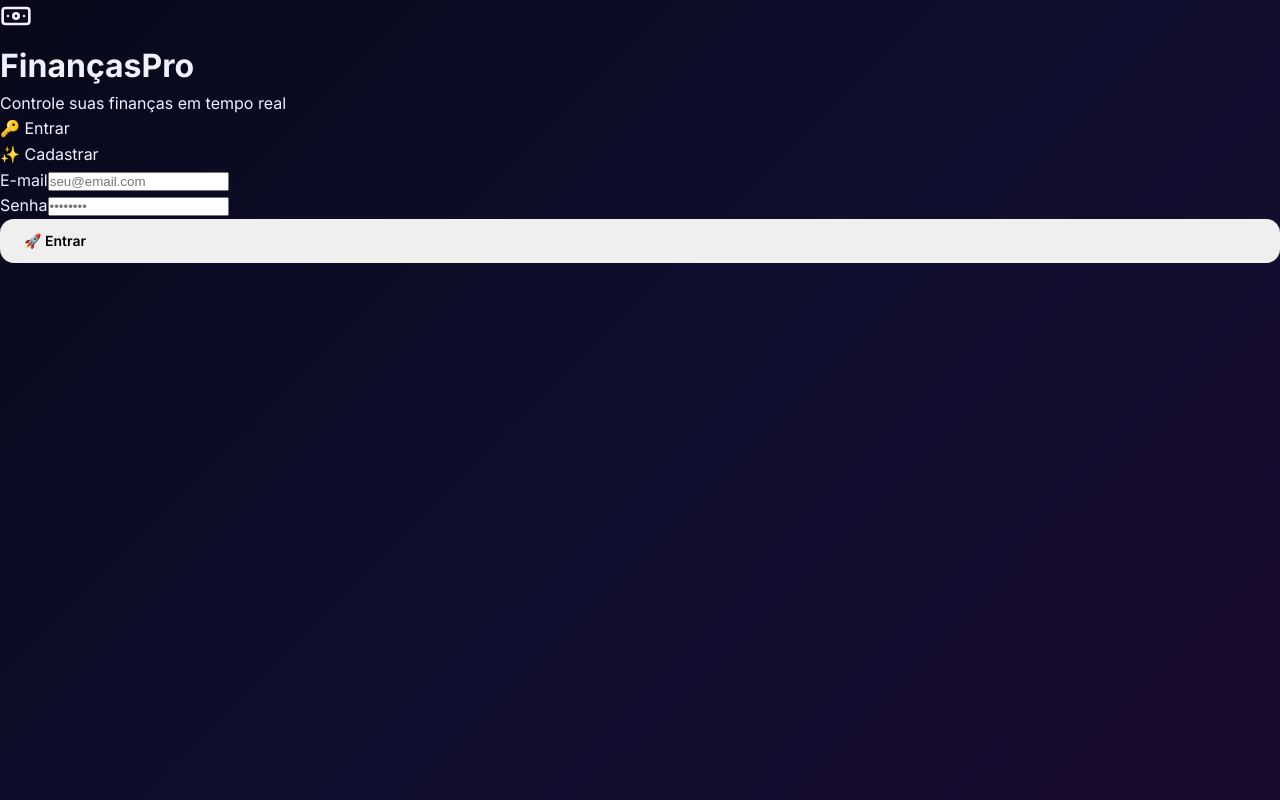
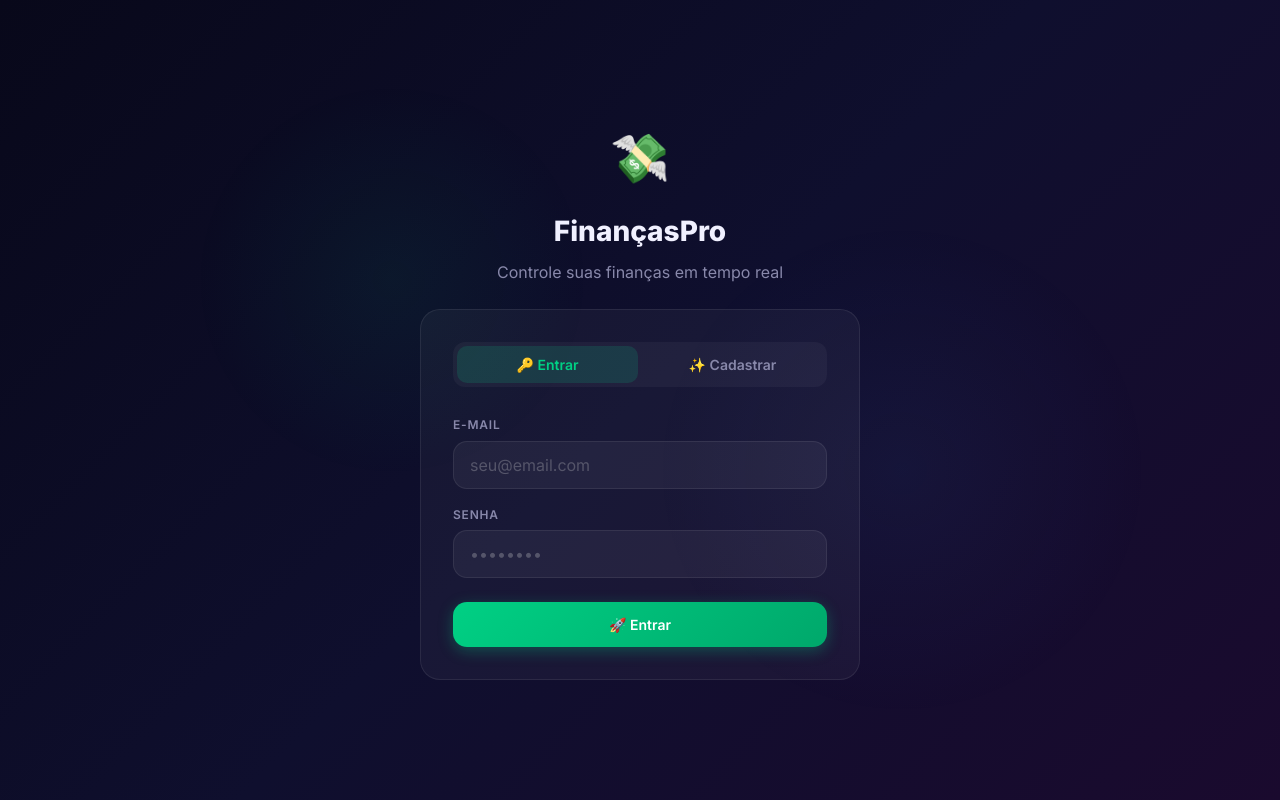
Before and after one commit to Andr3Q/finance-app, a React (Vite) app in the folder frontend/: page /login in a window 1280 px wide. Built offline with nearby package versions, Linux system fonts and the light colour scheme.

Commit message:
revert: volta tela de login para o design antigo

```diff
--- a/frontend/src/pages/Login.jsx
+++ b/frontend/src/pages/Login.jsx
@@ -37,63 +37,77 @@ export default function Login({ isRegister = false }) {
   }
 
   return (
-    <div id="s-login" className="screen show">
-      <div className="lorba"></div>
-      <div className="lorbb"></div>
+    <div style={{
+      minHeight: '100vh', display: 'flex', alignItems: 'center',
+      justifyContent: 'center', padding: '20px'
+    }}>
+      {/* Orbs decorativos de fundo */}
+      <div style={{
+        position: 'fixed', top: '10%', left: '15%', width: 400, height: 400,
+        background: 'radial-gradient(circle, rgba(0,208,132,0.06) 0%, transparent 70%)',
+        borderRadius: '50%', pointerEvents: 'none'
+      }} />
+      <div style={{
+        position: 'fixed', bottom: '10%', right: '10%', width: 500, height: 500,
+        background: 'radial-gradient(circle, rgba(79,142,247,0.06) 0%, transparent 70%)',
+        borderRadius: '50%', pointerEvents: 'none'
+      }} />
 
-      <div className="lwrap">
-        <div className="lbrand">
-          <div className="lmark">
-            <svg viewBox="0 0 24 24" fill="none" stroke="currentColor" strokeWidth="2" strokeLinecap="round" strokeLinejoin="round" style={{width: 32, height: 32, color: 'var(--c)'}}>
-              <rect x="2" y="6" width="20" height="12" rx="2"></rect>
-              <circle cx="12" cy="12" r="2"></circle>
-              <path d="M6 12h.01M18 12h.01"></path>
-            </svg>
-          </div>
-          <h1 className="ltitle">Finanças<span>Pro</span></h1>
-          <p className="lsub">Controle suas finanças em tempo real</p>
+      <div style={{ width: '100%', maxWidth: 440 }} className="fade-in">
+        {/* Logo */}
+        <div className="text-center mb-24">
+          <div style={{ fontSize: 48, marginBottom: 12 }}>💸</div>
+          <h1 style={{ fontSize: 28, fontWeight: 800, color: '#f0f0ff' }}>FinançasPro</h1>
+          <p className="text-muted" style={{ marginTop: 6 }}>Controle suas finanças em tempo real</p>
         </div>
 
-        <div className="lcard">
-          <div className="tabs">
+        {/* Card do formulário */}
+        <div className="card" style={{ padding: 32 }}>
+          {/* Tabs Login/Cadastro */}
+          <div style={{
+            display: 'flex', gap: 4, background: 'rgba(255,255,255,0.04)',
+            borderRadius: 12, padding: 4, marginBottom: 28
+          }}>
             {['login', 'register'].map(m => (
-              <div
-                key={m}
-                className={`tab ${mode === m ? 'on' : ''}`}
-                onClick={() => { setMode(m); setError('') }}
-              >
+              <button key={m} onClick={() => { setMode(m); setError('') }} style={{
+                flex: 1, padding: '10px', border: 'none', borderRadius: 10,
+                cursor: 'pointer', fontFamily: 'inherit', fontSize: 14, fontWeight: 600,
+                transition: 'all 0.2s',
+                background: mode === m ? 'rgba(0,208,132,0.15)' : 'transparent',
+                color: mode === m ? 'var(--color-green)' : 'var(--text-secondary)'
+              }}>
                 {m === 'login' ? '🔑 Entrar' : '✨ Cadastrar'}
-              </div>
+              </button>
             ))}
           </div>
 
-          <form onSubmit={handleSubmit}>
+          <form onSubmit={handleSubmit} style={{ display: 'flex', flexDirection: 'column', gap: 16 }}>
             {mode === 'register' && (
-              <div className="fg">
-                <label className="lbl">Seu Nome</label>
-                <input className="inp" name="name" placeholder="André Pereira"
+              <div>
+                <label className="label">Seu Nome</label>
+                <input className="input" name="name" placeholder="André Pereira"
                   value={form.name} onChange={handleChange} required />
               </div>
             )}
 
-            <div className="fg">
-              <label className="lbl">E-mail</label>
-              <input className="inp" name="email" type="email" placeholder="seu@email.com"
+            <div>
+              <label className="label">E-mail</label>
+              <input className="input" name="email" type="email" placeholder="seu@email.com"
                 value={form.email} onChange={handleChange} required />
             </div>
 
-            <div className="fg">
-              <label className="lbl">Senha</label>
-              <input className="inp" name="password" type="password" placeholder="••••••••"
+            <div>
+              <label className="label">Senha</label>
+              <input className="input" name="password" type="password" placeholder="••••••••"
                 value={form.password} onChange={handleChange} required minLength={6} />
             </div>
 
             {mode === 'register' && (
-              <div className="fg">
-                <label className="lbl">Salário Mensal (R$)</label>
-                <input className="inp" name="salary" type="number" placeholder="3000"
+              <div>
+                <label className="label">Salário Mensal (R$)</label>
+                <input className="input" name="salary" type="number" placeholder="3000"
                   value={form.salary} onChange={handleChange} min="0" step="0.01" />
-                <p style={{ fontSize: 11, color: 'var(--t3)', marginTop: 4 }}>
+                <p style={{ fontSize: 11, color: 'var(--text-muted)', marginTop: 4 }}>
                   Pode ser alterado depois nas configurações
                 </p>
               </div>
@@ -102,14 +116,18 @@ export default function Login({ isRegister = false }) {
             {error && (
               <div style={{
                 background: 'rgba(255,71,87,0.12)', border: '1px solid rgba(255,71,87,0.3)',
-                borderRadius: 10, padding: '12px 16px', color: 'var(--red)', fontSize: 14, marginBottom: 16
+                borderRadius: 10, padding: '12px 16px', color: 'var(--color-red)', fontSize: 14
               }}>
                 ⚠️ {error}
               </div>
             )}
 
-            <button type="submit" className="btn bp fxc" disabled={loading} style={{width: '100%'}}>
-              {loading ? 'Aguarde...' : mode === 'login' ? '🚀 Entrar' : '✨ Criar conta'}
+            <button type="submit" className="btn btn-primary" disabled={loading}
+              style={{ width: '100%', justifyContent: 'center', marginTop: 8, padding: '14px' }}>
+              {loading ? (
+                <><span className="spinner" style={{ width: 18, height: 18, borderWidth: 2 }} />
+                Aguarde...</>
+              ) : mode === 'login' ? '🚀 Entrar' : '✨ Criar conta'}
             </button>
           </form>
         </div>
```
